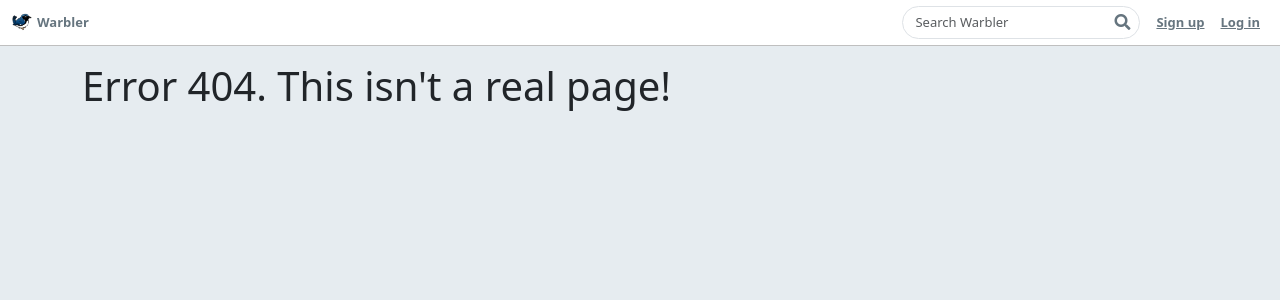
After one commit to ncuenca/warbler, a Flask app: template templates/404.html in a window 1280 px wide. The commit adds this page. Shown: the top 300 px of the page. Run offline with Flask 2, Linux system fonts and the light colour scheme; the template is opened without the code that fills it, so the values that code supplies are empty; some libraries are stand-ins or nearby versions.

Commit message:
added error page and fixed favorite star css to position it in the top right of the message area

```diff
--- a/app.py
+++ b/app.py
@@ -366,6 +366,10 @@ def homepage():
     else:
         return render_template('home-anon.html')
 
+@app.errorhandler(404)
+def page_not_found(e):
+    return render_template('404.html'), 404
+
 
 ##############################################################################
 # Turn off all caching in Flask
--- a/static/stylesheets/style.css
+++ b/static/stylesheets/style.css
@@ -287,6 +287,12 @@ nav + .container {
   background-color: #e6ecf0;
 }
 
+#messages .fa-star {
+  position: absolute;
+  top: 10px;
+  right: 35px;
+}
+
 #sidebar-username {
   margin-top: 30px;
   font-size: 21px;
--- /dev/null
+++ b/templates/404.html
@@ -0,0 +1,7 @@
+{% extends 'base.html' %}
+
+{% block content %}
+
+  <h1>Error 404. This isn't a real page!</h1>
+
+{% endblock %}
```
